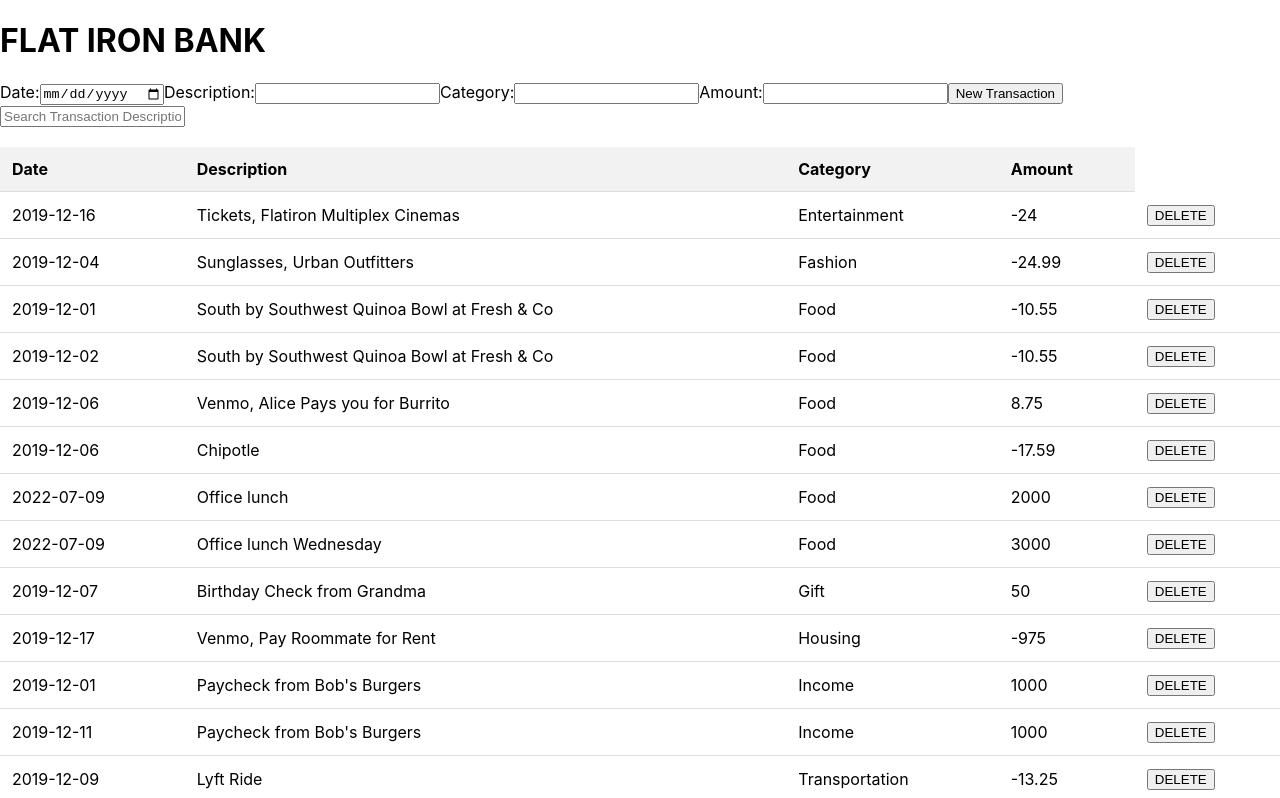
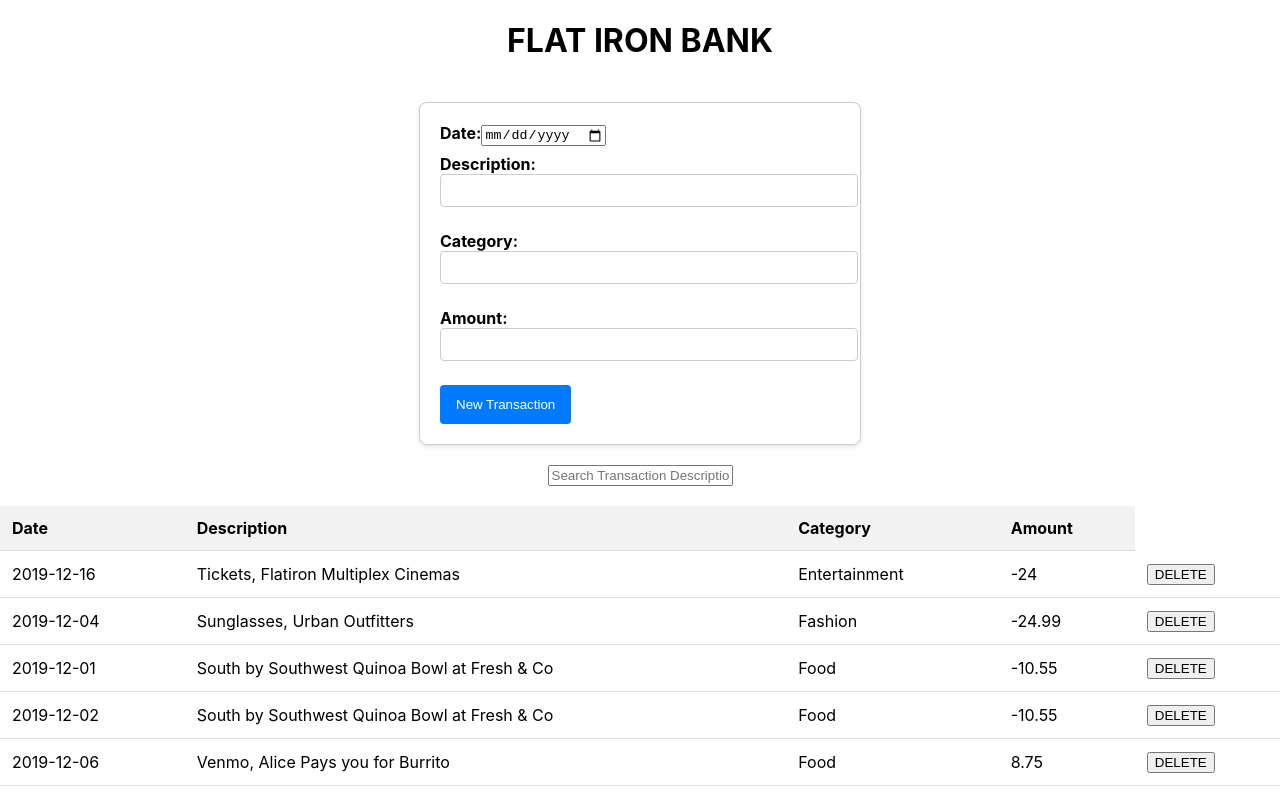
Before and after one commit to jeffetale/IP01-Code-Challenge-Bank-of-Flatiron, a React (Create React App) app: page / in a window 1280 px wide. Shown: the top 798 px of the page. Built offline with nearby package versions, Linux system fonts and the light colour scheme.

Commit message:
added few more styles

```diff
--- a/public/index.html
+++ b/public/index.html
@@ -28,7 +28,7 @@
   </head>
   <body>
     <noscript>You need to enable JavaScript to run this app.</noscript>
-    <div id="root"></div>
+    <div id="root" style="display: grid; place-items: center; min-height: 100vh";> </div>
     <!--
       This HTML file is a template.
       If you open it directly in the browser, you will see an empty page.
@@ -39,5 +39,6 @@
       To begin the development, run `npm start` or `yarn start`.
       To create a production bundle, use `npm run build` or `yarn build`.
     -->
+
   </body>
 </html>
--- /dev/null
+++ b/src/TransactionForm.css
@@ -0,0 +1,38 @@
+.transaction-form {
+    width: 100%;
+    max-width: 400px;
+    margin: 20px auto;
+    padding: 20px;
+    border: 1px solid #ccc;
+    border-radius: 8px;
+    box-shadow: 0 2px 4px rgba(0, 0, 0, 0.1);
+    background-color: #fff;
+  }
+
+  .transaction-form label {
+    display: block;
+    margin-bottom: 8px;
+    font-weight: bold;
+  }
+
+  .transaction-form input[type="text"],
+  .transaction-form input[type="number"] {
+    width: 100%;
+    padding: 8px;
+    margin-bottom: 16px;
+    border: 1px solid #ccc;
+    border-radius: 4px;
+  }
+
+  .transaction-form button {
+    background-color: #007bff;
+    color: #fff;
+    border: none;
+    padding: 12px 16px;
+    border-radius: 4px;
+    cursor: pointer;
+  }
+
+  .transaction-form button:hover {
+    background-color: #0056b3;
+  }
--- a/src/TransactionForm.js
+++ b/src/TransactionForm.js
@@ -1,4 +1,5 @@
 import React, {useState} from 'react';
+import './TransactionForm.css'
 
 const TransactionForm = ({addTransaction}) => {
     const [formData, setFormData] = useState({
@@ -26,7 +27,7 @@ const TransactionForm = ({addTransaction}) => {
     };
 
     return (
-        <form onSubmit={handleSubmit}>
+        <form  className="transaction-form" onSubmit={handleSubmit}>
             <label>
                 Date:
                 <input type = "date" name = "date" value = {formData.date} onChange={handleChange} />
```
